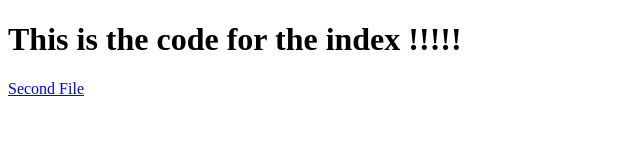
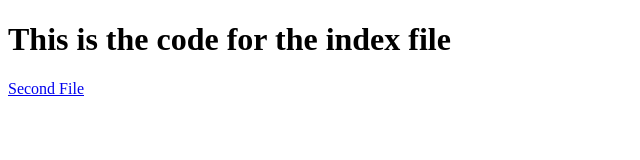
Before and after one commit to shaharyar188/staging2.ooddleskitchen.co.uk, a plain HTML site: page index.html in a window 1280 px wide. Shown: the full height of the page, 0-640 px from the left. Drawn offline with Linux system fonts and the light colour scheme.

```diff
--- a/index.html
+++ b/index.html
@@ -8,7 +8,7 @@
 </head>
 
 <body>
-    <h1>This is the code for the index !!!!!</h1>
+    <h1>This is the code for the index file</h1>
     <a href="./file_second.html">Second File</a>
 </body>
 
```
